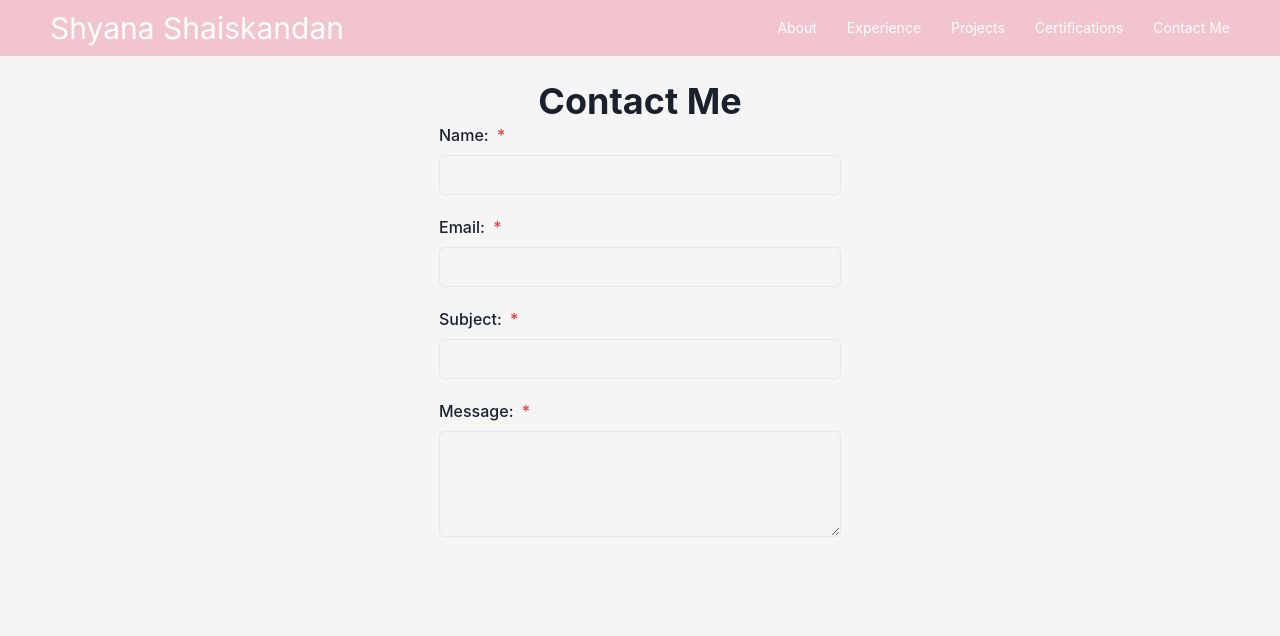
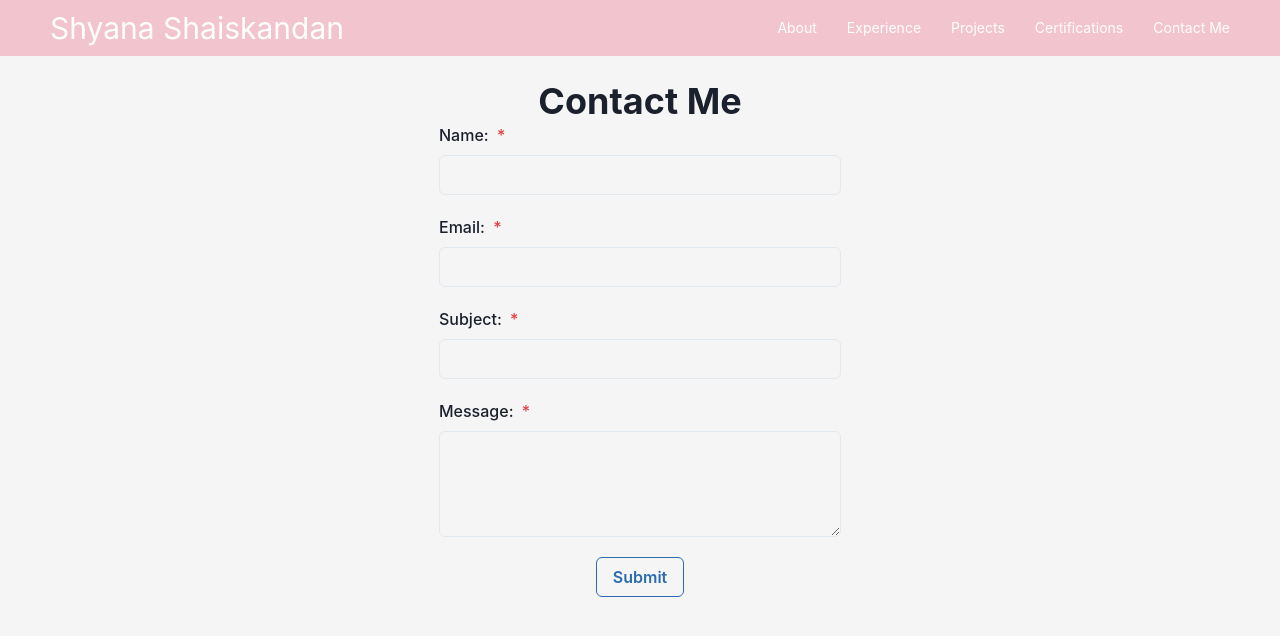
Before and after one commit to shyanashaiskandan/shyana-portfolio, a Next.js app: page /contactme in a window 1280 px wide. Shown: the top 636 px of the page. Built offline with nearby package versions, Linux system fonts and the light colour scheme.

Commit message:
creating button

```diff
--- a/src/app/contactme/page.js
+++ b/src/app/contactme/page.js
@@ -1,6 +1,6 @@
 "use client";
 import React, { useState } from 'react'
-import {Heading, Container, FormControl, FormLabel, Input, ChakraProvider, Textarea} from "@chakra-ui/react"
+import {Heading, Container, Button, FormControl, FormLabel, Input, ChakraProvider, Textarea, FormErrorMessage} from "@chakra-ui/react"
 
 
 const initValues = {
@@ -13,8 +13,10 @@ const initState = { values: initValues }
 const contactme = () => {
 
   const [state, setState] = useState(initState)
+  const[touched, setTouched] = useState({});
+  const {values, isLoading} = state
 
-  const {values} = state
+  const onBlur = ({target}) => setTouched((prev) => ({...prev, [target.name]:true}));
 
   const handleChange = ({ target }) =>
     setState((prev) => ({
@@ -25,42 +27,55 @@ const contactme = () => {
       },
     }));
 
+  const onSubmit = async () =>  {
+    setState((prev) => ({
+      ...prev,
+      isLoading: true
+    }))
+  }
   return (
     <ChakraProvider>
     <Container maxWidth="450px" mt='{12}' textAlign="center" fontSize="2xl" p="1em">
       <Heading>Contact Me</Heading>
 
-      <FormControl isRequired mb={5}>
+      <FormControl isRequired isInvalid={touched.name && !values.name} mb={5}>
         <FormLabel>Name: </FormLabel>
         <Input
           type='text'
           name="name"
+          errorBorderColor = "red.300"
           value = {values.name}
           onChange = {handleChange}
+          onBlur = {onBlur}
         />
+        <FormErrorMessage>Required</FormErrorMessage>
       </FormControl>
 
-      <FormControl isRequired mb={5}>
+      <FormControl isRequired isInvalid={touched.email && !values.name} mb={5}>
         <FormLabel>Email: </FormLabel>
         <Input
           type='email'
           name="email"
           value = {values.email}
           onChange = {handleChange}
+          onBlur = {onBlur}
         />
+        <FormErrorMessage>Required</FormErrorMessage>
       </FormControl>
 
-      <FormControl isRequired mb={5}>
+      <FormControl isRequired isInvalid={touched.subject && !values.name} mb={5}>
         <FormLabel>Subject: </FormLabel>
         <Input
           type='text'
           name="subject"
           value = {values.subject}
           onChange = {handleChange}
+          onBlur = {onBlur}
         />
+        <FormErrorMessage>Required</FormErrorMessage>
       </FormControl>
 
-      <FormControl isRequired mb={5}>
+      <FormControl isRequired isInvalid={touched.message && !values.name} mb={5}>
         <FormLabel>Message: </FormLabel>
         <Textarea
           type='text'
@@ -68,12 +83,22 @@ const contactme = () => {
           rows = {4}
           value = {values.message}
           onChange = {handleChange}
+          onBlur = {onBlur}
         />
+        <FormErrorMessage>Required</FormErrorMessage>
       </FormControl>
-
+      <Button
+        variant="outline"
+        colorScheme="blue"
+        isLoading={isLoading}
+        disabled={!values.name || !values.email || !values.subject || !values.message}
+        onClick = {onSubmit}
+      >Submit</Button>
     </Container>
     </ChakraProvider>
   )
 }
 
 export default contactme
+
+// stopped at 13:19
```
